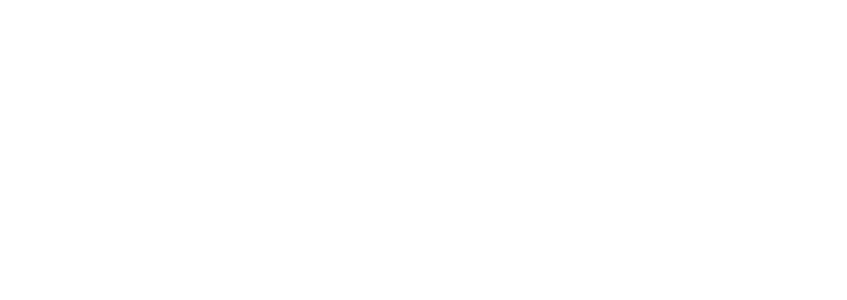
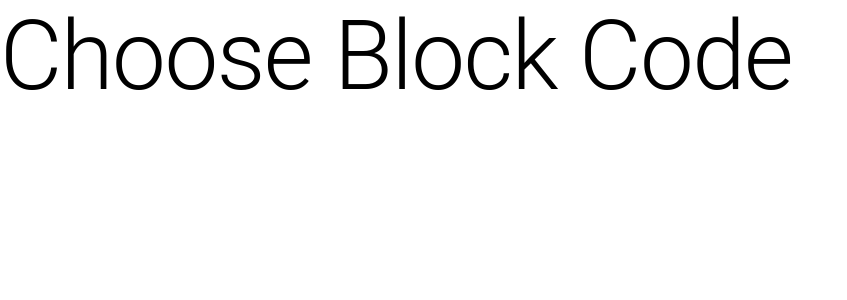
Before and after one commit to Hiladolev/online-coding, a React (Create React App) app in the folder client/: page / in a window 1280 px wide. Shown: the top 300 px of the page, without its empty margins (0-847 px from the left). Built offline with nearby package versions, Linux system fonts and the light colour scheme.

Commit message:
added lobby title

```diff
--- a/client/src/components/pages/Lobby/Lobby.tsx
+++ b/client/src/components/pages/Lobby/Lobby.tsx
@@ -1,4 +1,11 @@
+import Typography from "@mui/material/Typography";
 function Lobby(): JSX.Element {
-  return <div></div>;
+  return (
+    <div>
+      <Typography variant="h1" component="h2">
+        Choose Block Code
+      </Typography>
+    </div>
+  );
 }
 export default Lobby;
```
